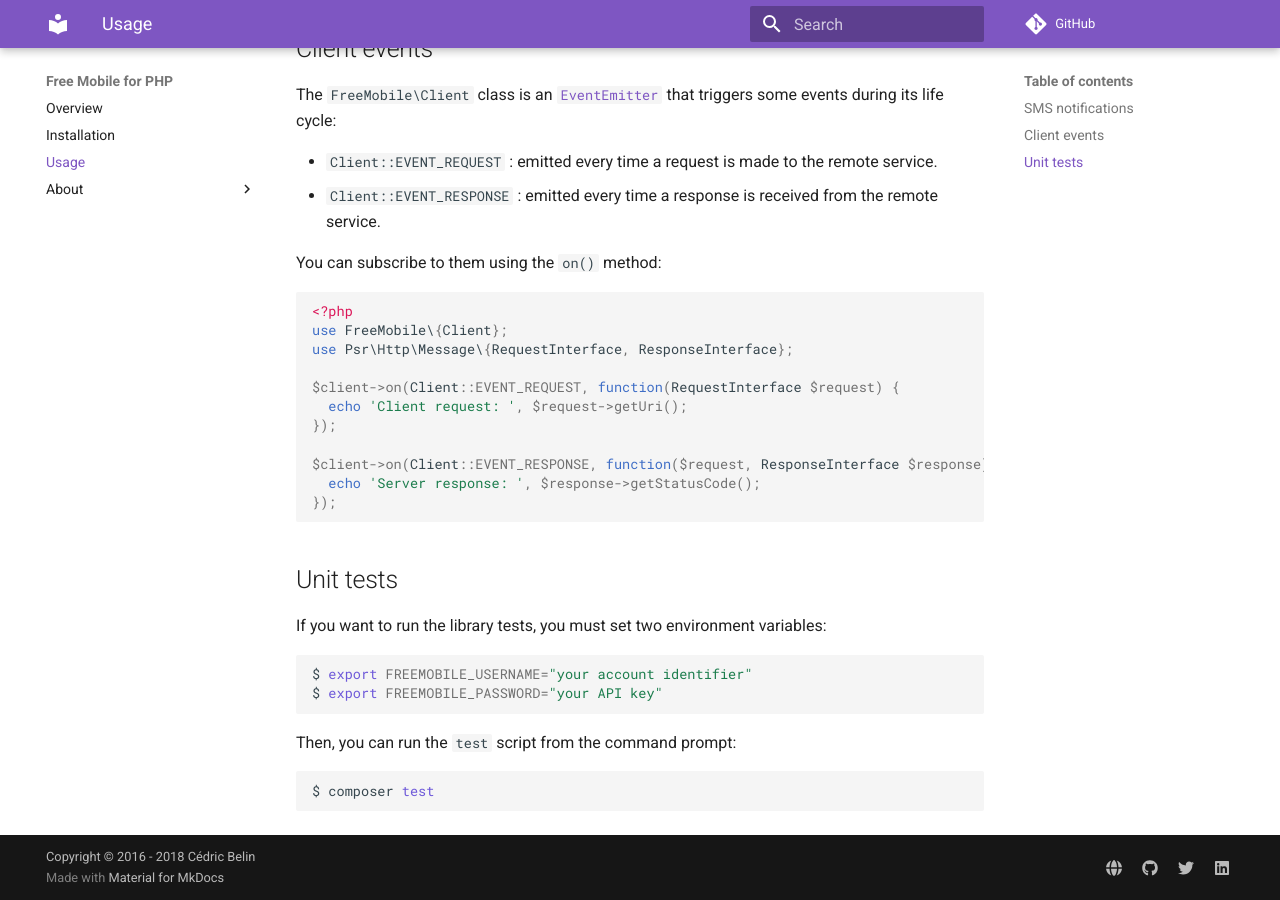
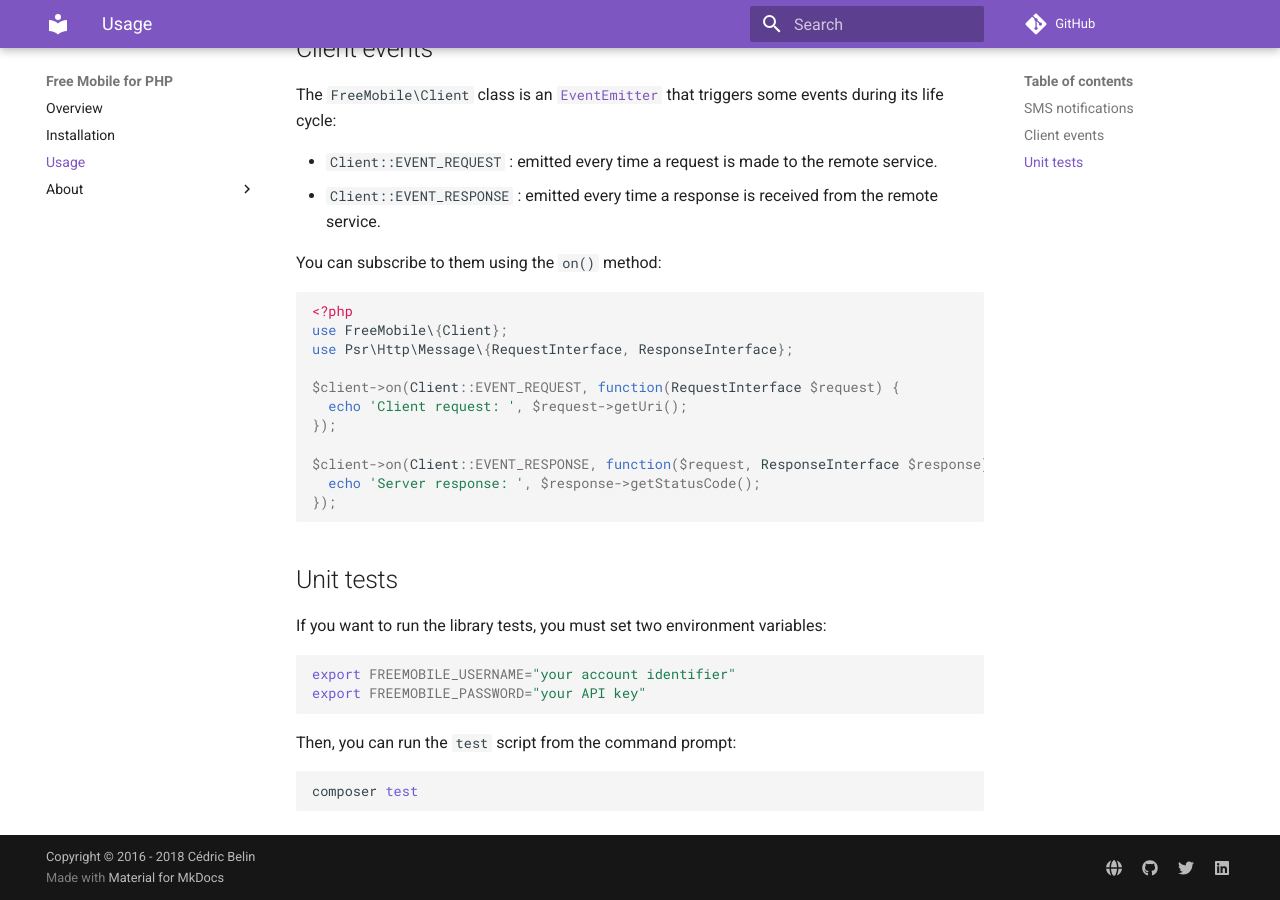
Before and after one commit to cedx/free-mobile.php, an MkDocs documentation site: the page built from doc/usage.md, in a window 1280 px wide and 900 px high, scrolled down 830 px. Built offline with MkDocs 1.6.1 and Material for MkDocs 9.7.7, drawn with Linux system fonts in a browser that asks for light colours; comment, search, counter and statistics services are not loaded; old or Windows-style settings are respelled for this version of MkDocs.

````diff
--- a/doc/usage.md
+++ b/doc/usage.md
@@ -57,12 +57,12 @@ $client->on(Client::EVENT_RESPONSE, function($request, ResponseInterface $respon
 If you want to run the library tests, you must set two environment variables:
 
 ```shell
-$ export FREEMOBILE_USERNAME="your account identifier"
-$ export FREEMOBILE_PASSWORD="your API key"
+export FREEMOBILE_USERNAME="your account identifier"
+export FREEMOBILE_PASSWORD="your API key"
 ```
 
 Then, you can run the `test` script from the command prompt:
 
 ```shell
-$ composer test
+composer test
 ```
````
Also changed, not shown: 2 other files.
